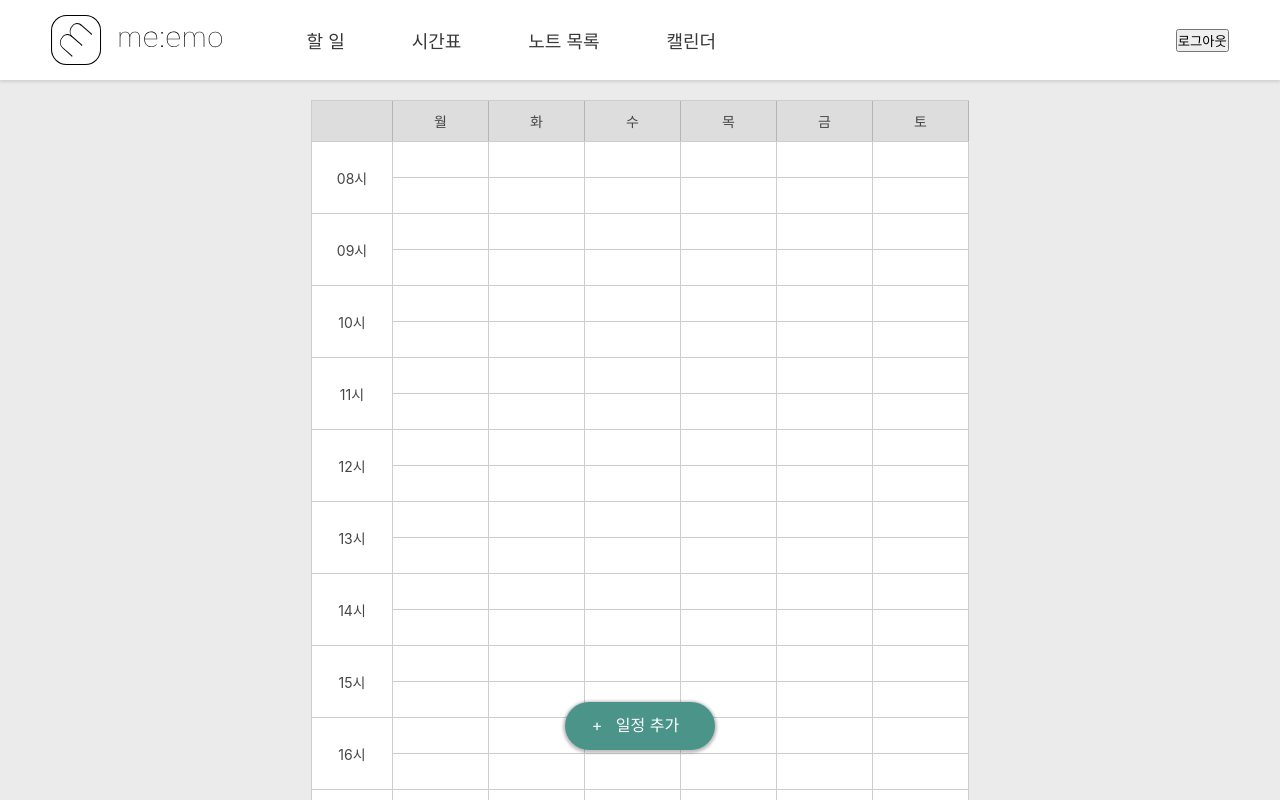
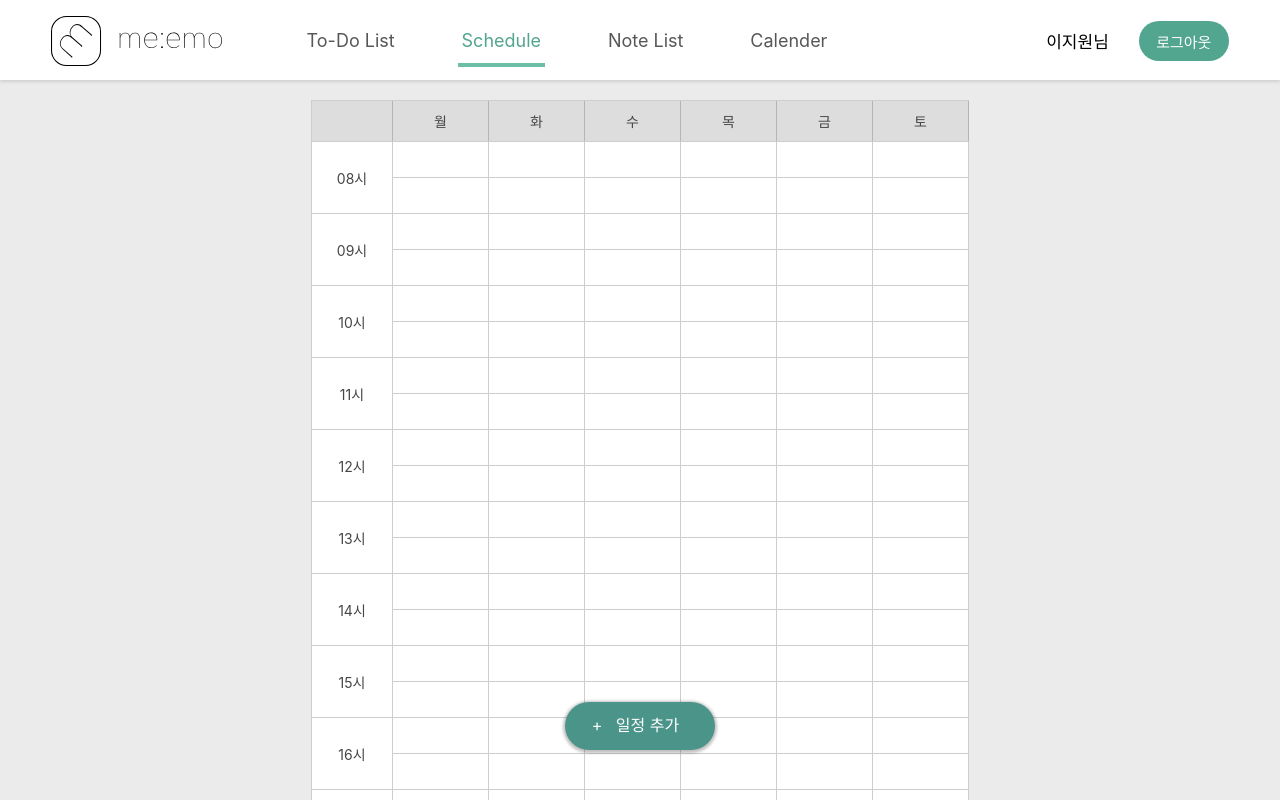
Before and after one commit to ayeonee/meemo, a React (Create React App) app in the folder meemo-client/: page /schedule in a window 1280 px wide. Shown: the top 800 px of the page. Built offline with nearby package versions, Linux system fonts and the light colour scheme.

Commit message:
create navigation

```diff
--- /dev/null
+++ b/meemo-client/src/components/Navigation/NavItem.tsx
@@ -0,0 +1,33 @@
+import React from "react";
+import { Link } from "react-router-dom";
+import style from "./Navigation.module.scss";
+
+interface Props {
+  data: {
+    name: string;
+    menuId: number;
+    state: boolean;
+    address: string;
+  };
+
+  handleNavColor: Function;
+}
+
+const NavItem: React.FC<Props> = ({ data, handleNavColor }) => {
+  const { name, menuId, state, address } = data;
+
+  const handleOnOff = () => {
+    handleNavColor(menuId);
+  };
+  return (
+    <Link
+      to={`/${address}`}
+      onClick={handleOnOff}
+      className={state ? style.nav_menu_checked : style.nav_menu}
+    >
+      {name}
+    </Link>
+  );
+};
+
+export default NavItem;
--- a/meemo-client/src/components/Navigation/Navigation.module.scss
+++ b/meemo-client/src/components/Navigation/Navigation.module.scss
@@ -21,28 +21,76 @@
       width: fit-content;
 
       .logo {
+        margin-top: 6px;
         height: 50px;
+        cursor: pointer;
       }
 
       .nav_menus {
         margin-left: 4vw;
 
+        .nav_menu,
+        .nav_menu_checked {
+          padding: 3px 4px 0 4px;
+          margin: 12px 2.3vw 0 2.3vw;
+          font-size: 18px;
+          text-decoration: none;
+          text-align: center;
+          font-weight: 400;
+        }
+        .nav_menu_checked {
+          color: $green_grade_5;
+          border-bottom: 4px solid $green_grade_4;
+          padding-bottom: 12px;
+        }
+
         .nav_menu {
-          padding: 4px;
-          margin: 0 2.3vw 0 2.3vw;
-          font-size: 18px;
-          font-weight: 400;
-          text-decoration: none;
-          color: rgb(56, 56, 56);
+          color: rgb(87, 87, 87);
+          padding-bottom: 3px;
 
           &:hover {
-            color: rgb(110, 110, 110);
+            color: rgb(138, 138, 138);
           }
         }
       }
     }
 
-    .logout_btn {
+    .user_menu {
+      @include flex_row;
+      align-items: center;
+
+      .nav_username {
+        margin-right: 30px;
+        font-size: 17px;
+        font-weight: 400;
+      }
+
+      .logout_btn {
+        width: 90px;
+        height: 40px;
+        margin-top: 2px;
+        font-size: 15px;
+        font-weight: 400;
+        color: white;
+        border-style: none;
+        border-radius: 20px;
+        background-color: $green_grade_5;
+        cursor: pointer;
+
+        &:hover {
+          transform: translate(0, -0.5px);
+          box-shadow: 0px 2px 3px rgba(44, 44, 44, 0.137);
+        }
+
+        &:active {
+          box-shadow: none;
+          transform: scale(0.98);
+        }
+
+        &:focus {
+          outline: none;
+        }
+      }
     }
   }
 }
--- a/meemo-client/src/components/Navigation/index.tsx
+++ b/meemo-client/src/components/Navigation/index.tsx
@@ -1,32 +1,54 @@
-import React from "react";
+import React, { useState } from "react";
 import { Link } from "react-router-dom";
+import NavItem from "./NavItem";
 import logo from "../../img/logo.svg";
 import style from "./Navigation.module.scss";
 
 interface Props {}
 
 const Navigation: React.FC<Props> = () => {
+  const username = "이지원"; //임시
+  const [menuColor, setMenuColor] = useState<
+    {
+      name: string;
+      menuId: number;
+      state: boolean;
+      address: string;
+    }[]
+  >([
+    { name: "To-Do List", menuId: 1, state: false, address: "todo" },
+    { name: "Schedule", menuId: 2, state: true, address: "schedule" },
+    { name: "Note List", menuId: 3, state: false, address: "postlist" },
+    { name: "Calender", menuId: 4, state: false, address: "calender" },
+  ]);
+
+  const handleNavColor = (menuId: number) => {
+    setMenuColor(
+      menuColor.map((elem) =>
+        elem.menuId === menuId
+          ? { ...elem, state: true }
+          : { ...elem, state: false }
+      )
+    );
+  };
+
   return (
     <div className={style.nav_wrapper}>
       <div className={style.nav_inside}>
         <div className={style.nav_items}>
-          <img className={style.logo} src={`${logo}`} alt="logo" />
+          <Link to="/schedule">
+            <img className={style.logo} src={`${logo}`} alt="logo" />
+          </Link>
           <div className={style.nav_menus}>
-            <Link to="/todo" className={style.nav_menu}>
-              할 일
-            </Link>
-            <Link to="/schedule" className={style.nav_menu}>
-              시간표
-            </Link>
-            <Link to="/postlist" className={style.nav_menu}>
-              노트 목록
-            </Link>
-            <Link to="/calender" className={style.nav_menu}>
-              캘린더
-            </Link>
+            {menuColor.map((data) => (
+              <NavItem data={data} handleNavColor={handleNavColor} />
+            ))}
           </div>
         </div>
-        <button className={style.logout_btn}>로그아웃</button>
+        <div className={style.user_menu}>
+          <p className={style.nav_username}>{username}님</p>
+          <button className={style.logout_btn}>로그아웃</button>
+        </div>
       </div>
     </div>
   );
```
